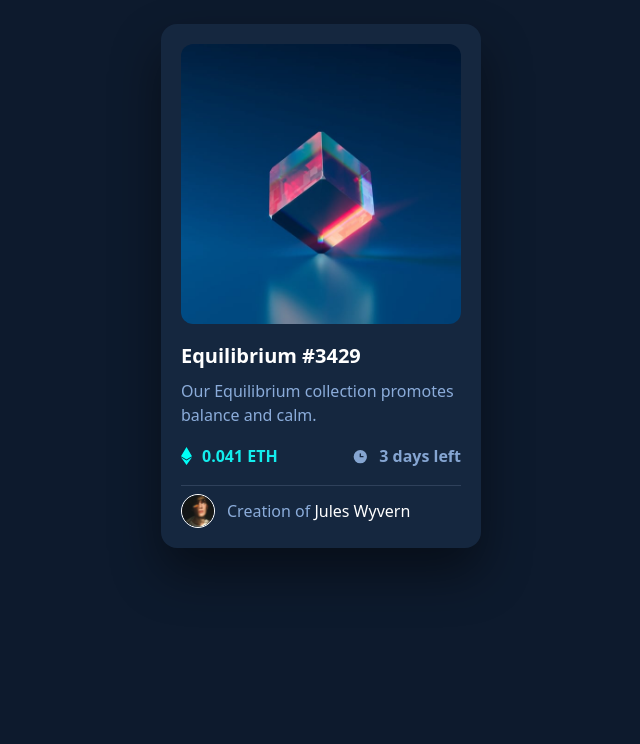
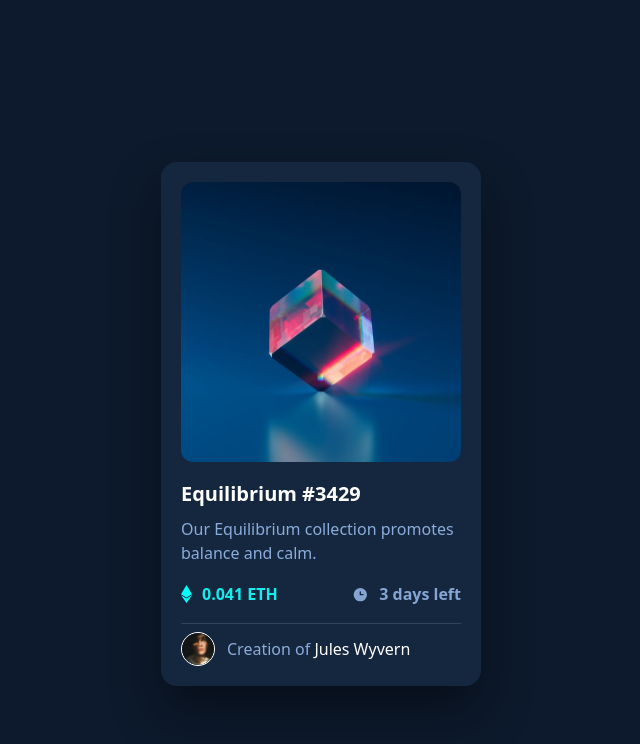
Before and after one commit to Aneek11/1st-challenge, a website: page index.html in a window 1280 px wide. Shown: the whole page, without its empty margins (319-959 px from the left). Drawn offline with Linux system fonts and the light colour scheme.

Commit message:
centered card layout adn updated styles

```diff
--- a/style.css
+++ b/style.css
@@ -18,8 +18,14 @@ body{
   color: var(--text);
 }
 
+html, body{
+  height: 100%;
+  margin: 0;
+  padding: 0;
+}
+
 .page {
-  min-height: 100%;
+  min-height: 100vh;
   display: grid;
 place-items:center;
 padding: 24px;
```
